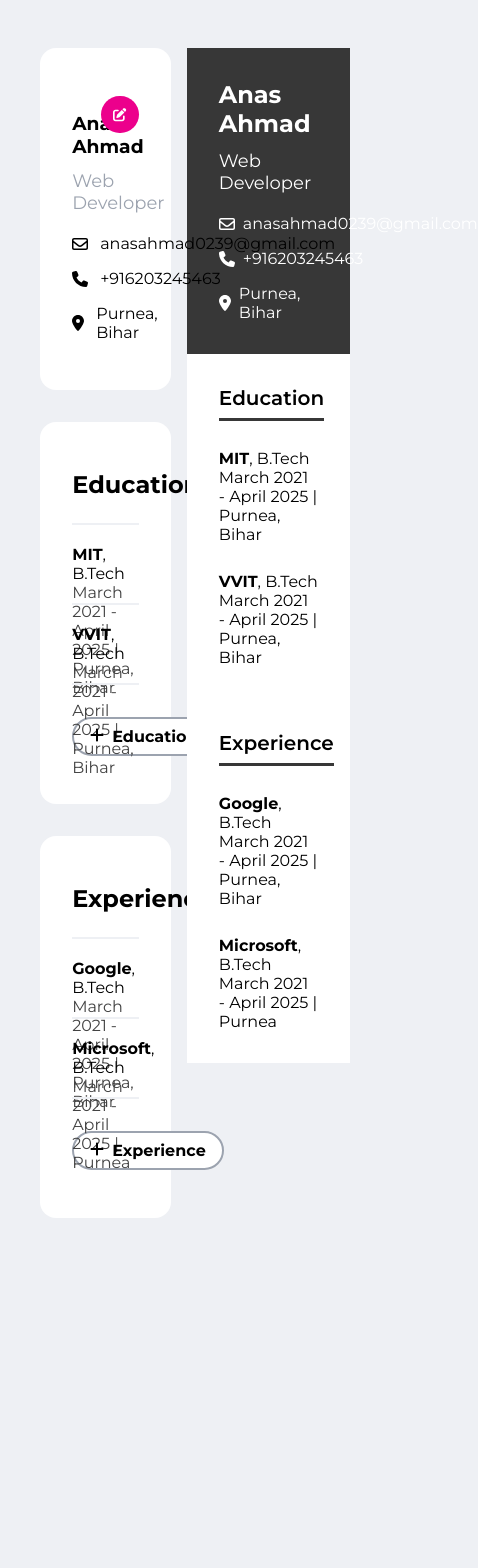
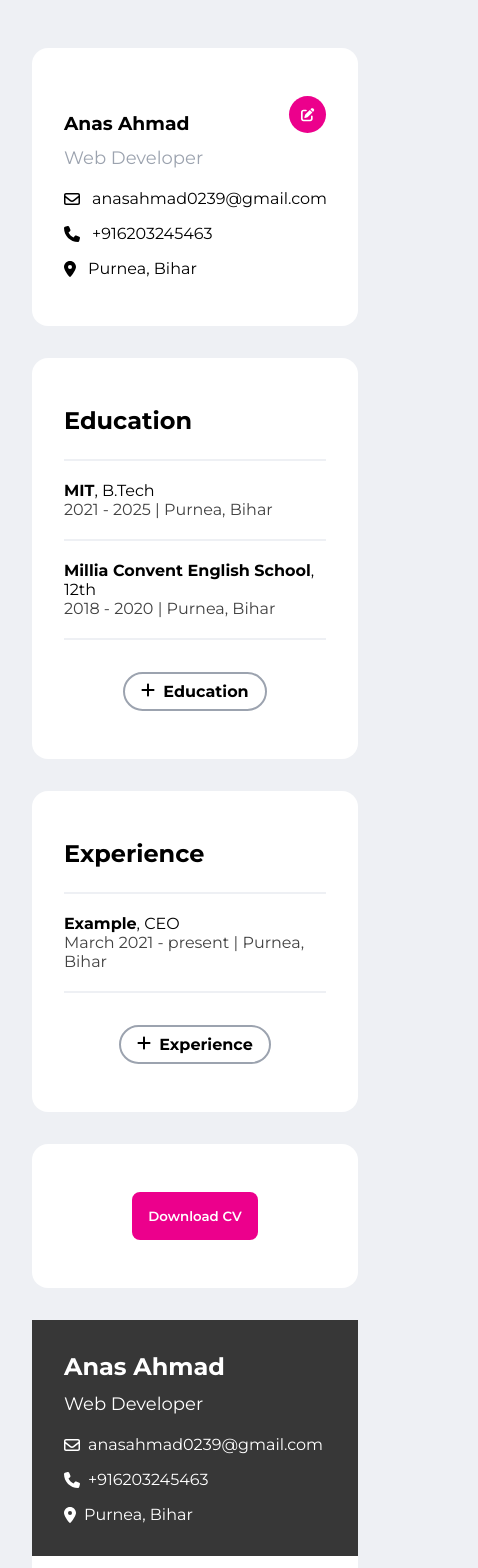
Before and after one commit to anasahmd/cv-app, a React (Vite) app: page / in a window 390 px wide. Shown: the top 1568 px of the page, 478 px wide, since content can reach past the window. Before the commit the page ends 1266 px from the top, so only its background shows below. Built offline with nearby package versions, Linux system fonts and the light colour scheme.

Commit message:
Responsive design

```diff
--- a/src/App.jsx
+++ b/src/App.jsx
@@ -20,36 +20,27 @@ function App() {
 			school: 'MIT',
 			degree: 'B.Tech',
 			location: 'Purnea, Bihar',
-			start: 'March 2021',
-			end: 'April 2025',
+			start: '2021',
+			end: '2025',
 		},
 		{
 			id: uuid(),
-			school: 'VVIT',
-			degree: 'B.Tech',
+			school: 'Millia Convent English School',
+			degree: '12th',
 			location: 'Purnea, Bihar',
-			start: 'March 2021',
-			end: 'April 2025',
+			start: '2018',
+			end: '2020',
 		},
 	];
 	const sampleExperience = [
 		{
 			id: uuid(),
-			company: 'Google',
-			position: 'B.Tech',
+			company: 'Example',
+			position: 'CEO',
 			location: 'Purnea, Bihar',
 			start: 'March 2021',
-			end: 'April 2025',
-			description: 'Good place',
-		},
-		{
-			id: uuid(),
-			company: 'Microsoft',
-			position: 'B.Tech',
-			location: 'Purnea',
-			start: 'March 2021',
-			end: 'April 2025',
-			description: 'Good place',
+			end: 'present',
+			description: 'This is an example company',
 		},
 	];
 	const [basicInfo, setBasicInfo] = useState(sampleBasicInfo);
--- a/src/components/Cv.jsx
+++ b/src/components/Cv.jsx
@@ -3,10 +3,23 @@ import '../styles/Cv.css';
 import { FontAwesomeIcon } from '@fortawesome/react-fontawesome';
 import { faEnvelope } from '@fortawesome/free-regular-svg-icons';
 import { faLocationDot, faPhone } from '@fortawesome/free-solid-svg-icons';
+import Card from './Card';
 
 const Cv = ({ basicInfo, education, experience }) => {
 	return (
-		<div className="cv-view" onClick={(e) => html2pdf(e.target)}>
+		<div className="cv-div">
+			<Card>
+				<div className="download-btn-div">
+					<button
+						type="button"
+						className="accent-btn download-btn"
+						onClick={() => html2pdf(document.getElementById('cv-view'))}
+					>
+						Download CV
+					</button>
+				</div>
+			</Card>
+			<div id="cv-view" className="cv-view">
 				<div className="cv-basic">
 					<h2>{basicInfo.fullName}</h2>
 					<div className="job-title">{basicInfo.jobTitle}</div>
@@ -97,12 +110,16 @@ const Cv = ({ basicInfo, education, experience }) => {
 										{value.start && value.end && value.location && <> | </>}
 										{value.location && <>{value.location}</>}
 									</div>
+									<div className="cv-description">
+										{value.description && <>{value.description}</>}
+									</div>
 								</>
 							)}
 						</div>
 					))}
 				</div>
 			</div>
+		</div>
 	);
 };
 
--- a/src/styles/App.css
+++ b/src/styles/App.css
@@ -14,19 +14,34 @@ body {
 
 #main-container {
 	display: flex;
+	flex-direction: column;
+	gap: 2rem;
 	justify-content: space-around;
 	margin: 3rem 2rem;
 }
 
+@media only screen and (min-width: 1000px) {
+	#main-container {
+		flex-direction: row;
+	}
+
+	.info-section {
+		width: 40%;
+	}
+	.cv-section {
+		width: 50%;
+	}
+}
+
 .info-section {
-	width: 40%;
+	width: 100%;
 	display: flex;
 	flex-direction: column;
 	gap: 2rem;
 }
 
 .cv-section {
-	width: 50%;
+	width: 100%;
 }
 
 .text-muted {
--- a/src/styles/Cv.css
+++ b/src/styles/Cv.css
@@ -1,3 +1,8 @@
+.cv-div {
+	display: flex;
+	flex-direction: column;
+	gap: 2rem;
+}
 .cv-view {
 	width: 100%;
 	aspect-ratio: 8.5 / 11;
@@ -11,6 +16,17 @@
 	display: flex;
 	flex-direction: column;
 	gap: 1rem;
+}
+
+.download-btn {
+	padding: 1rem;
+	border-radius: 0.5rem;
+}
+
+.download-btn-div {
+	display: flex;
+	justify-content: center;
+	align-items: center;
 }
 
 .cv-education {
@@ -35,7 +51,7 @@
 	border-bottom: 3px solid #373737;
 }
 
-.cv-education-item {
+.cv-item {
 	display: flex;
 	flex-direction: column;
 	gap: 0.5rem;
--- a/src/styles/Education.css
+++ b/src/styles/Education.css
@@ -9,7 +9,7 @@
 	cursor: pointer;
 	border-bottom: 2px solid #eef0f4;
 	padding: 1.25rem 0;
-	height: 80px;
+	min-height: 80px;
 }
 
 .education-info {
--- a/src/styles/Experience.css
+++ b/src/styles/Experience.css
@@ -9,7 +9,7 @@
 	cursor: pointer;
 	border-bottom: 2px solid #eef0f4;
 	padding: 1.25rem 0;
-	height: 80px;
+	min-height: 80px;
 }
 
 .experience-info {
```
Lines whose indentation alone changed are shown as unchanged.
